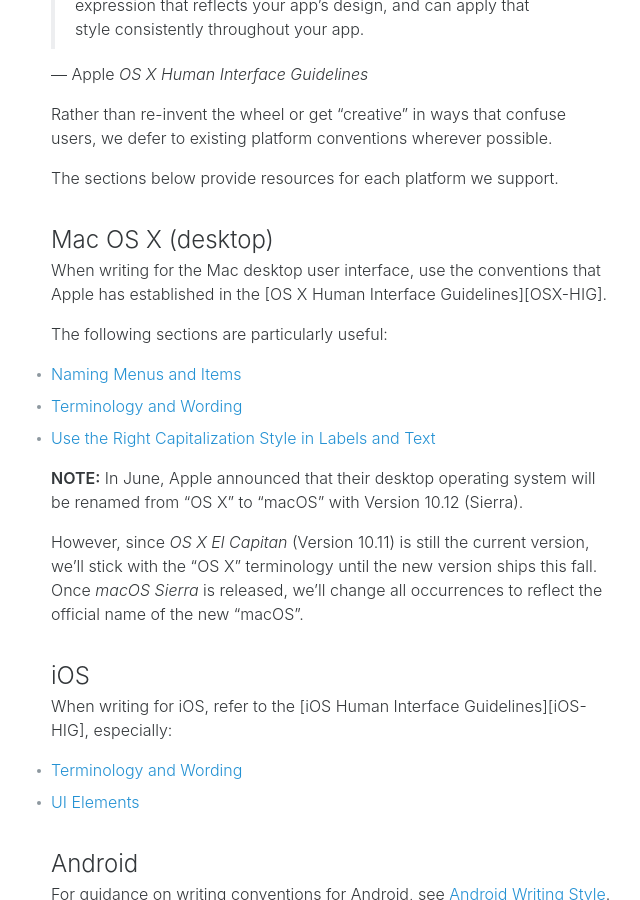
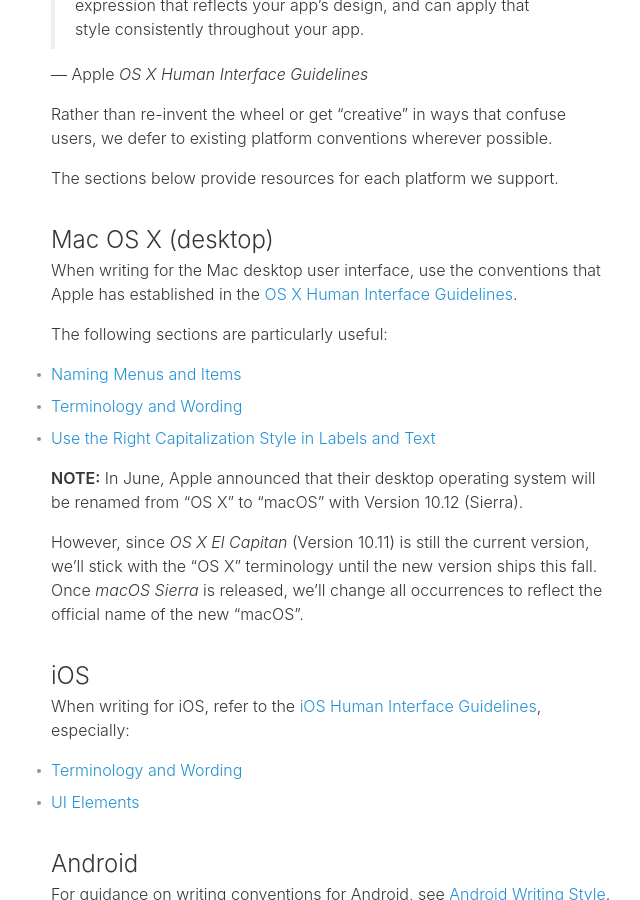
Before and after one commit to wireapp/brand, a Jekyll site: the page built from writing/user-interface-text/index.md, in a window 1280 px wide and 900 px high, scrolled down 699 px. Shown: the whole window, without its empty margins (449-1089 px from the left). Built offline with Jekyll 4.4.1, drawn with Linux system fonts in a browser that asks for light colours; some of the changed lines change nothing that is shown.

Commit message:
Restore broken HIG links

```diff
--- a/writing/user-interface-text/index.md
+++ b/writing/user-interface-text/index.md
@@ -48,3 +48,7 @@
 See the [draft Glossary on GitHub](https://github.com/wearezeta/copywriting/blob/master/Glossary/zeta-glossary.csv).
 
 Feel free to suggest new terms if there’s something missing there.
+
+[iOS-HIG]:  https://developer.apple.com/library/ios/documentation/UserExperience/Conceptual/MobileHIG/
+
+[OSX-HIG]:  https://developer.apple.com/library/mac/documentation/UserExperience/Conceptual/OSXHIGuidelines/
```
